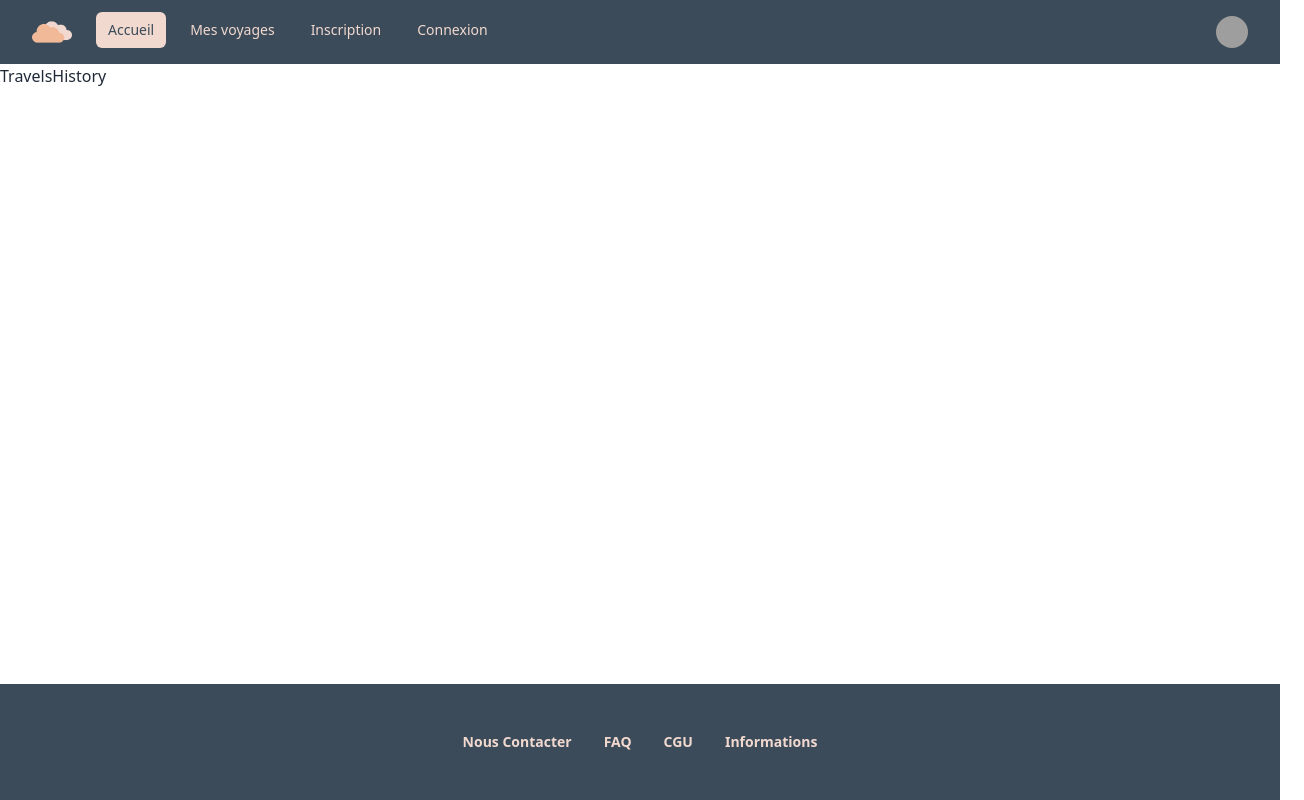
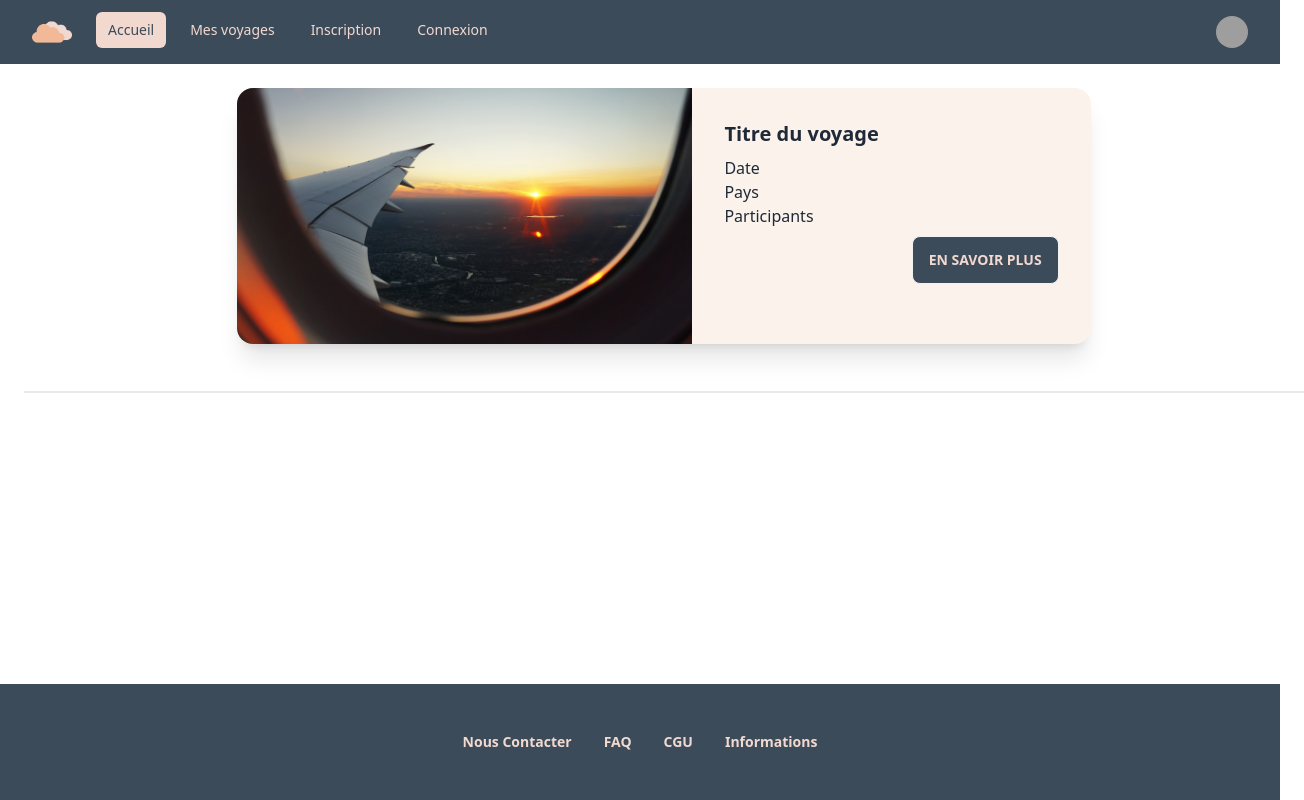
Before and after one commit to laurafeugene/site-voyage-front, a React (Vite) app: page /voyages in a window 1280 px wide. Shown: the whole page, 1304 px wide, since content can reach past the window. Built offline with nearby package versions, Linux system fonts and the light colour scheme; grey boxes are pictures that could not be loaded.

Commit message:
apply style to travel card history

```diff
--- a/src/components/App/TravelsHistory/TravelsHistory.tsx
+++ b/src/components/App/TravelsHistory/TravelsHistory.tsx
@@ -1,5 +1,31 @@
 function TravelsHistory() {
-  return <h1>TravelsHistory</h1>;
+  return (
+    <div className="flex flex-col space-y-10 w-full m-6 items-center">
+      <div className="w-2/3 card lg:card-side bg-lightest-300 shadow-xl">
+        <figure>
+          <img
+            src="src/assets/eva-darron-oCdVtGFeDC0-unsplash.jpg"
+            alt="Album"
+            className="object-cover w-full max-h-64"
+          />
+        </figure>
+        <div className="card-body">
+          <h2 className="card-title">Titre du voyage</h2>
+          <ol>
+            <li>Date</li>
+            <li>Pays </li>
+            <li>Participants</li>
+          </ol>
+          <div className="card-actions justify-end">
+            <button className="btn bg-darkest text-lightest">
+              En savoir plus
+            </button>
+          </div>
+        </div>
+      </div>
+      <div className="divider" />
+    </div>
+  );
 }
 
 export default TravelsHistory;
```
